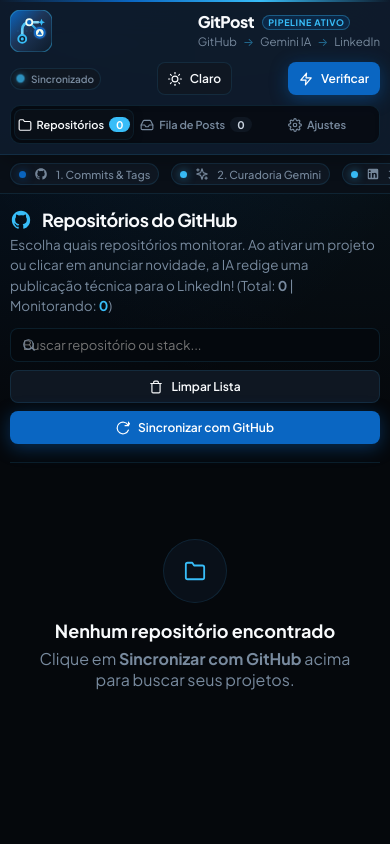
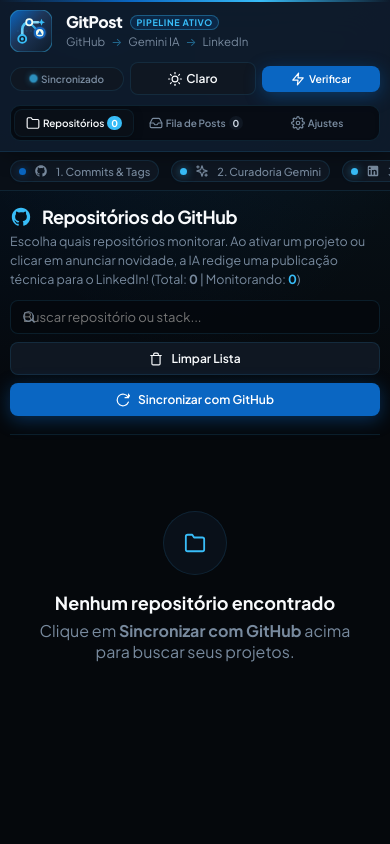
Before and after one commit to VaporubDev/automacao-linkedin, a FastAPI app: page / in a window 390 px wide. Run offline with FastAPI, Linux system fonts and the light colour scheme; data comes from the database, SQL or seed files in the repository; data that the repository does not hold is empty; some libraries are stand-ins or nearby versions.

Commit message:
style: prevent mobile viewport overflow and fix alignment

```diff
--- a/app/static/css/style.css
+++ b/app/static/css/style.css
@@ -83,6 +83,12 @@
 
   --shadow-card: 0 4px 16px -2px rgba(10, 102, 194, 0.08), 0 1px 3px rgba(10, 102, 194, 0.04);
   --shadow-hover: 0 10px 24px -2px rgba(10, 102, 194, 0.18);
+}
+
+html, body {
+  max-width: 100%;
+  overflow-x: hidden;
+  width: 100%;
 }
 
 * {
@@ -1398,29 +1404,78 @@ input:focus, select:focus, textarea:focus,
 }
 
 @media (max-width: 768px) {
+  html, body {
+    overflow-x: hidden !important;
+    width: 100% !important;
+    position: relative;
+  }
   .container {
     padding: 14px 10px 40px;
+    max-width: 100% !important;
+    box-sizing: border-box;
+    overflow-x: hidden;
   }
   .app-header {
     position: relative;
+    width: 100%;
+    max-width: 100%;
+    box-sizing: border-box;
+    overflow-x: hidden;
   }
   .header-inner {
     flex-direction: column;
     align-items: stretch;
     gap: 10px;
     padding: 10px;
+    width: 100%;
+    max-width: 100%;
+    box-sizing: border-box;
   }
   .logo-wrapper {
+    display: flex;
+    justify-content: flex-start;
+    align-items: center;
+    width: 100%;
+    box-sizing: border-box;
+  }
+  .header-actions {
+    display: flex;
     justify-content: space-between;
-    width: 100%;
-  }
-  .header-actions {
-    justify-content: space-between;
-    width: 100%;
-    gap: 8px;
+    align-items: center;
+    width: 100%;
+    gap: 6px;
+    box-sizing: border-box;
+  }
+  .status-pill {
+    flex: 1;
+    min-width: 0;
+    justify-content: center;
+    padding: 6px 8px;
+    font-size: 11px;
+    white-space: nowrap;
+    overflow: hidden;
+    text-overflow: ellipsis;
+  }
+  .theme-toggle-btn {
+    flex: 1;
+    min-width: 0;
+    justify-content: center;
+    padding: 6px 8px;
+    font-size: 11px;
+    white-space: nowrap;
+  }
+  #btn-quick-check {
+    flex: 1;
+    min-width: 0;
+    justify-content: center;
+    padding: 6px 8px;
+    font-size: 11px;
+    white-space: nowrap;
   }
   .nav-segmented {
     width: 100%;
+    max-width: 100%;
+    box-sizing: border-box;
     display: flex;
     padding: 3px;
     gap: 3px;
@@ -1430,43 +1485,68 @@ input:focus, select:focus, textarea:focus,
   .nav-segment-btn {
     flex: 1 1 0;
     min-width: 0;
-    padding: 7px 6px;
-    font-size: 11.5px;
-    gap: 5px;
+    padding: 7px 4px;
+    font-size: 11px;
+    gap: 4px;
     justify-content: center;
+    white-space: nowrap;
+  }
+  .nav-segment-btn span {
+    overflow: hidden;
+    text-overflow: ellipsis;
   }
   .pipeline-flow-strip {
+    width: 100%;
+    max-width: 100%;
+    box-sizing: border-box;
     justify-content: flex-start;
     padding: 8px 10px;
     gap: 6px;
     font-size: 11px;
+    overflow-x: auto;
     -webkit-overflow-scrolling: touch;
   }
   .flow-step {
     padding: 3px 8px;
     font-size: 11px;
+    flex-shrink: 0;
   }
   .section-header {
     flex-direction: column;
     align-items: stretch;
     gap: 12px;
     margin-bottom: 16px;
+    width: 100%;
+    box-sizing: border-box;
+  }
+  .section-title {
+    width: 100%;
+    box-sizing: border-box;
   }
   .section-title h2 {
     font-size: 18px;
+    word-break: break-word;
+  }
+  .section-title p {
+    font-size: 12.5px;
+    word-break: break-word;
   }
   .controls-group {
     flex-direction: column;
     align-items: stretch;
     width: 100%;
     gap: 8px;
+    box-sizing: border-box;
   }
   .controls-group .btn,
   .controls-group .search-box {
     width: 100%;
     min-width: 0;
+    box-sizing: border-box;
   }
   .filter-pills-row {
+    width: 100%;
+    box-sizing: border-box;
     overflow-x: auto;
     flex-wrap: nowrap;
     padding-bottom: 6px;
@@ -1584,18 +1695,34 @@ input:focus, select:focus, textarea:focus,
     padding: 1px 5px;
   }
   .status-pill {
-    padding: 4px 6px;
+    padding: 5px 4px;
     font-size: 10px;
+    gap: 4px;
   }
   .theme-toggle-btn {
-    padding: 5px 8px;
-    font-size: 11px;
+    padding: 5px 6px;
+    font-size: 10.5px;
+    gap: 4px;
+  }
+  #btn-quick-check {
+    padding: 5px 6px;
+    font-size: 10.5px;
+    gap: 4px;
   }
   .btn {
     padding: 8px 10px;
     font-size: 12px;
   }
+  .nav-segment-btn {
+    padding: 6px 3px;
+    font-size: 10.5px;
+    gap: 3px;
+  }
   .nav-segment-btn span:not(.ui-icon):not(.tab-counter) {
-    font-size: 11px;
-  }
-}
+    font-size: 10px;
+  }
+  .tab-counter {
+    padding: 1px 4px;
+    font-size: 9.5px;
+  }
+}
```
Also changed, not shown: other parts of app/static/css/style.css (+31 -0 lines).
